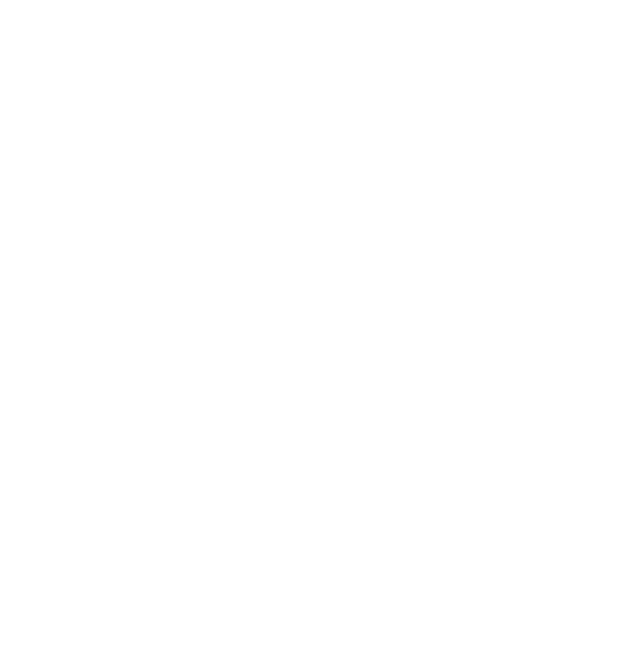
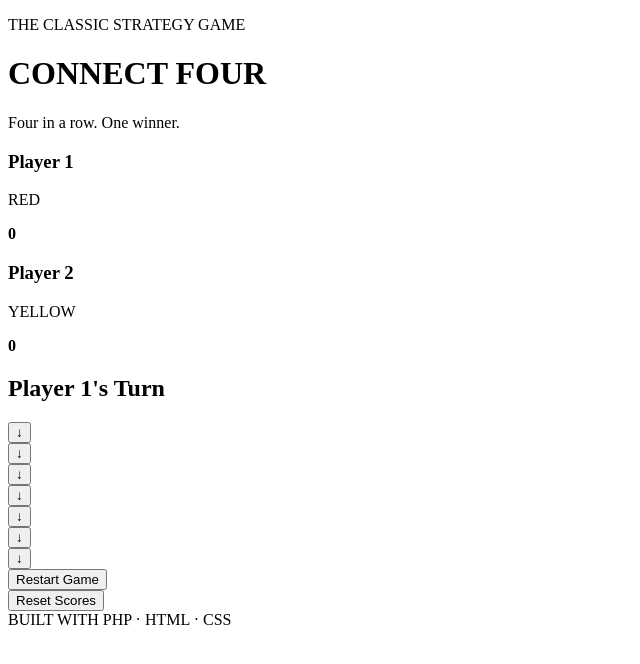
Before and after one commit to Vimal9RAM-NAP/connect-four-php, a PHP site: page / in a window 1280 px wide. Before the commit the part shown is empty. Shown: the top 664 px of the page, without its empty margins (0-640 px from the left). Run offline with PHP 8.4, Linux system fonts and the light colour scheme.

Commit message:
index for the connect 4

```diff
--- a/index.php
+++ b/index.php
@@ -5,16 +5,235 @@ session_start();
 require_once __DIR__ . '/includes/functions.php';
 require_once __DIR__ . '/includes/game.php';
 
+
 if (!isset($_SESSION['game'])) {
     $_SESSION['game'] = initializeGame();
 }
 
 $game = &$_SESSION['game'];
 
-if (isset($_POST['restart'])) {
 
-    $scores = $game['scores'];
+if ($_SERVER['REQUEST_METHOD'] === 'POST') {
 
-    $game = initializeGame();
-    $game['scores'] = $scores;
+    if (isset($_POST['column'])) {
+
+        $column = filter_var(
+            $_POST['column'],
+            FILTER_VALIDATE_INT
+        );
+
+        if ($column !== false) {
+            dropDisc($game, $column);
+        }
+    }
+
+
+    if (isset($_POST['restart'])) {
+
+        $scores = $game['scores'];
+
+        $game = initializeGame();
+        $game['scores'] = $scores;
+    }
+
+
+    if (isset($_POST['reset'])) {
+        $game = initializeGame();
+    }
+
+
+    header('Location: index.php');
+    exit;
 }
+
+$board = $game['board'];
+$currentPlayer = $game['current_player'];
+$winner = $game['winner'];
+$gameOver = $game['game_over'];
+
+?>
+
+<!DOCTYPE html>
+<html lang="en">
+
+<head>
+    <meta charset="UTF-8">
+
+    <meta name="viewport" content="width=device-width, initial-scale=1.0">
+
+    <title>Connect Four</title>
+
+    <link rel="stylesheet" href="assets/css/style.css">
+</head>
+
+<body>
+
+<main class="container">
+
+    <header>
+        <p class="subtitle">THE CLASSIC STRATEGY GAME</p>
+
+        <h1>CONNECT <span>FOUR</span></h1>
+
+        <p class="description">
+            Four in a row. One winner.
+        </p>
+    </header>
+
+
+
+
+    <section class="scoreboard">
+
+        <div class="player red-player">
+
+            <div class="player-info">
+                <span class="disc red"></span>
+
+                <div>
+                    <h3>Player 1</h3>
+                    <p>RED</p>
+                </div>
+            </div>
+
+            <strong>
+                <?= $game['scores'][1] ?>
+            </strong>
+
+        </div>
+
+
+        <div class="player yellow-player">
+
+            <div class="player-info">
+                <span class="disc yellow"></span>
+
+                <div>
+                    <h3>Player 2</h3>
+                    <p>YELLOW</p>
+                </div>
+            </div>
+
+            <strong>
+                <?= $game['scores'][2] ?>
+            </strong>
+
+        </div>
+
+    </section>
+
+
+
+
+    <div class="status">
+
+        <?php if ($winner !== null): ?>
+
+            <h2>
+                <?= $winner === 1 ? 'Player 1' : 'Player 2' ?>
+                Wins!
+            </h2>
+
+        <?php elseif ($gameOver): ?>
+
+            <h2>It's a Draw!</h2>
+
+        <?php else: ?>
+
+            <h2>
+                <?= $currentPlayer === 1 ? 'Player 1' : 'Player 2' ?>'s Turn
+            </h2>
+
+        <?php endif; ?>
+
+    </div>
+
+
+
+
+    <section class="game-area">
+
+
+
+        <div class="column-controls">
+
+            <?php for ($col = 0; $col < 7; $col++): ?>
+
+                <form method="POST">
+
+                    <button
+                        type="submit"
+                        name="column"
+                        value="<?= $col ?>"
+                        <?= $gameOver || $board[0][$col] !== 0 ? 'disabled' : '' ?>
+                    >
+                        ↓
+                    </button>
+
+                </form>
+
+            <?php endfor; ?>
+
+        </div>
+
+
+
+
+        <div class="board">
+
+            <?php for ($row = 0; $row < 6; $row++): ?>
+
+                <?php for ($col = 0; $col < 7; $col++): ?>
+
+                    <?php $cell = $board[$row][$col]; ?>
+
+                    <div class="cell">
+
+                        <div class="slot
+                            <?= $cell === 1 ? 'red' : '' ?>
+                            <?= $cell === 2 ? 'yellow' : '' ?>">
+                        </div>
+
+                    </div>
+
+                <?php endfor; ?>
+
+            <?php endfor; ?>
+
+        </div>
+
+    </section>
+
+
+
+
+    <div class="controls">
+
+        <form method="POST">
+
+            <button type="submit" name="restart" class="restart">
+                Restart Game
+            </button>
+
+        </form>
+
+
+        <form method="POST">
+
+            <button type="submit" name="reset" class="reset">
+                Reset Scores
+            </button>
+
+        </form>
+
+    </div>
+
+
+    <footer>
+        BUILT WITH PHP · HTML · CSS
+    </footer>
+
+</main>
+
+</body>
+</html>
```
